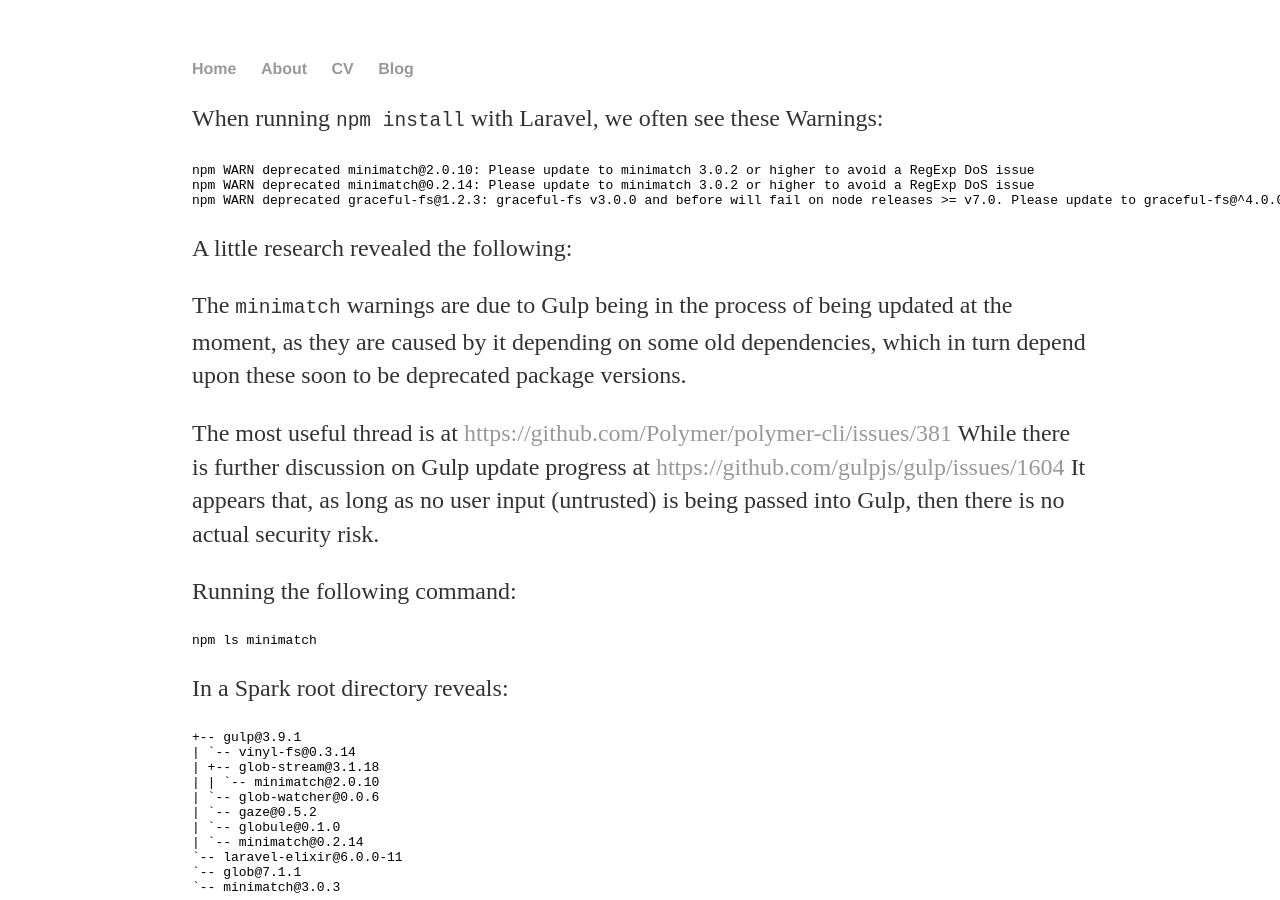
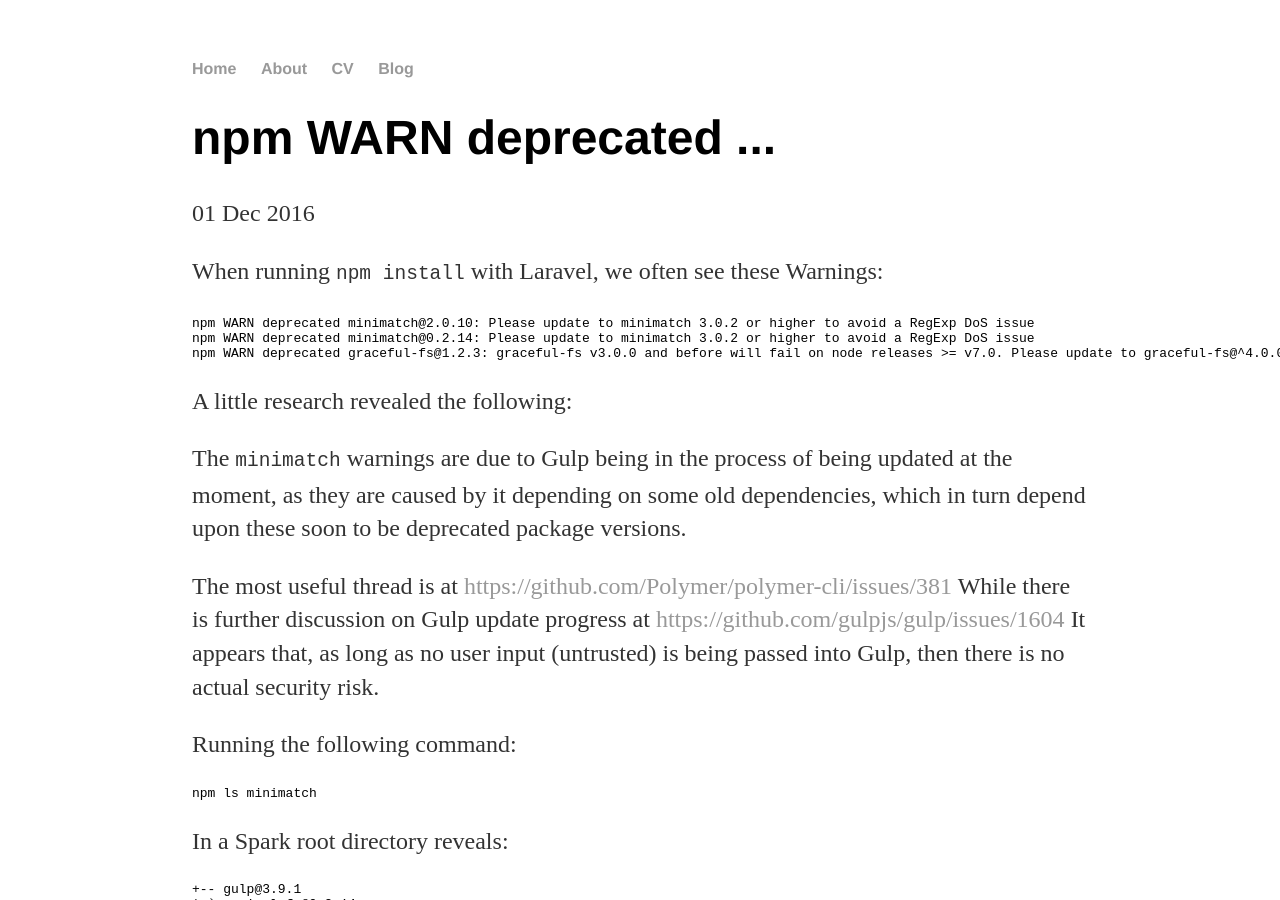
Before and after one commit to nisbeti/nisbeti.github.io, a Jekyll site: the page built from _posts/2016-12-01-npm-WARN-deprecated...md, in a window 1280 px wide and 900 px high. Built offline with Jekyll 4.4.1, drawn with Linux system fonts in a browser that asks for light colours.

Commit message:
Update 2016-12-01-npm-WARN-deprecated...md

````diff
--- a/_posts/2016-12-01-npm-WARN-deprecated...md
+++ b/_posts/2016-12-01-npm-WARN-deprecated...md
@@ -1,6 +1,7 @@
 ---
-layout: default
+layout: post
 title: npm WARN deprecated ...
+date: 2016-12-01
 ---
 When running ```npm install``` with Laravel, we often see these Warnings:
 
````
